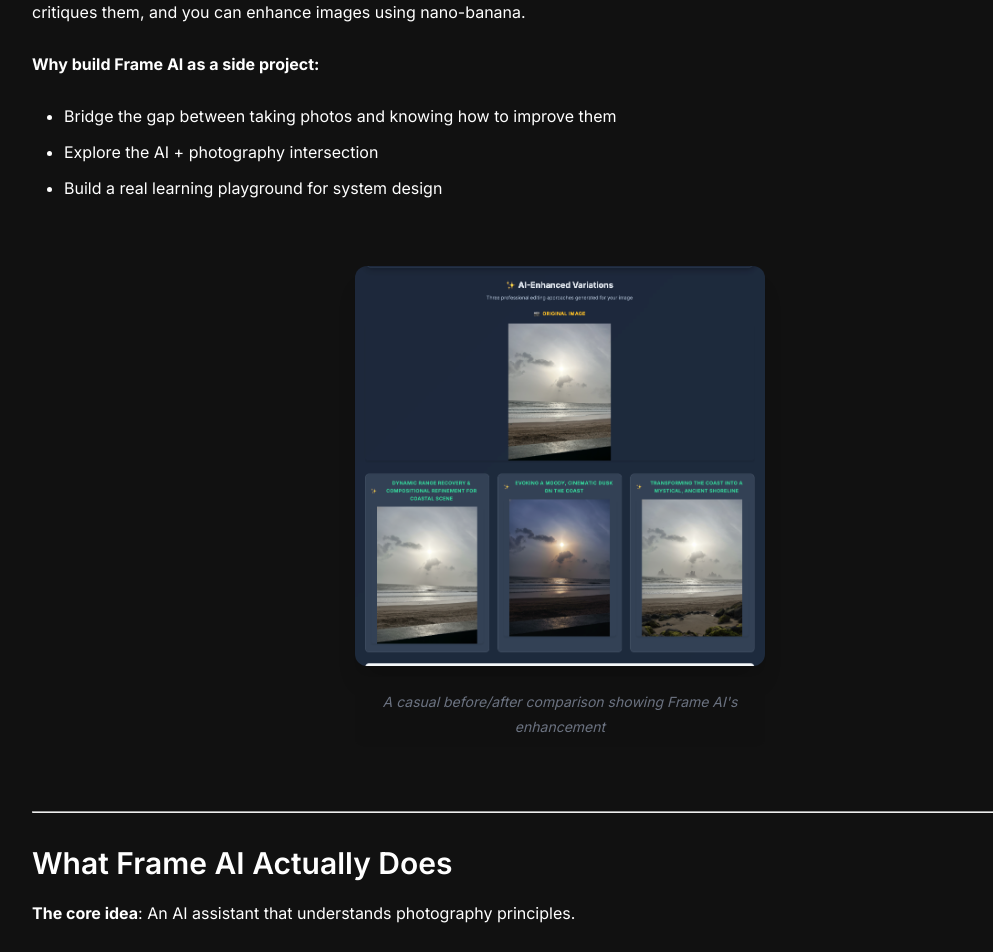
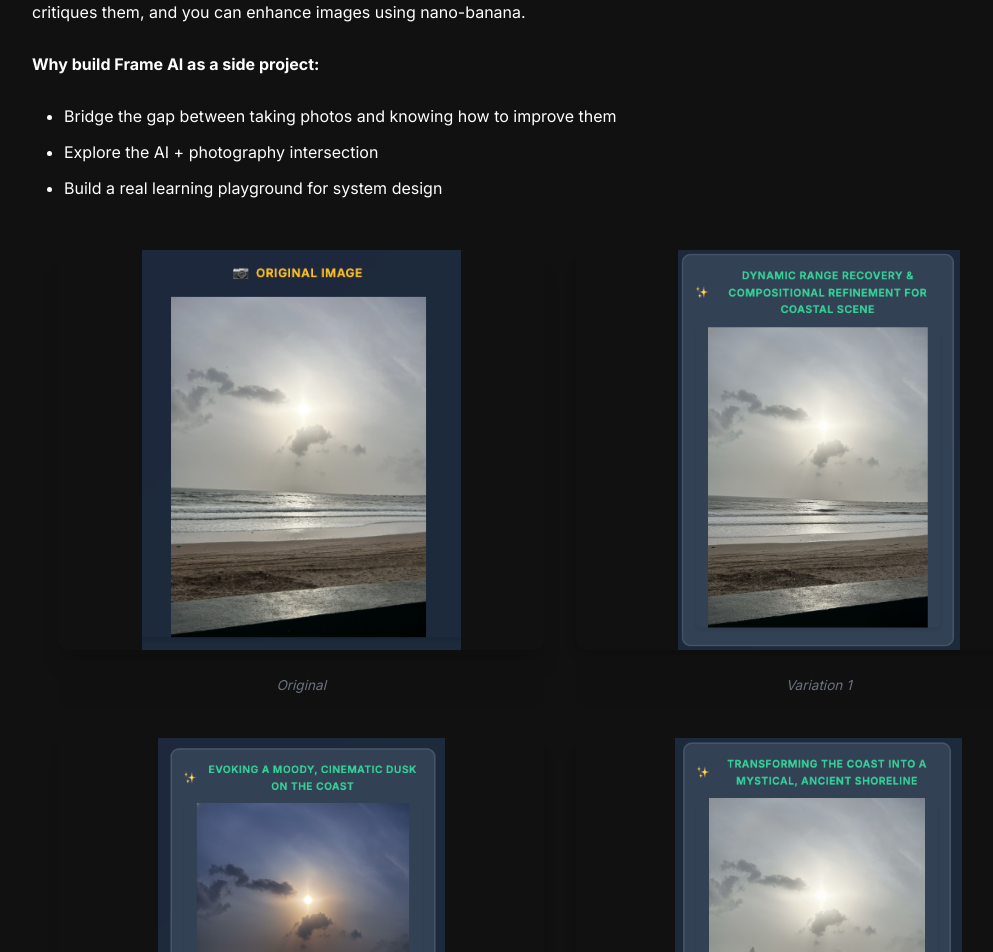
Before and after one commit to BKG123/BKG123.github.io, a Jekyll site: the page built from _posts/2025-10-20-frame-ai.md, in a window 1280 px wide. Shown: the part 699-1651 px from the top of the page, without its empty margins (80-1073 px from the left). Built offline with Jekyll 4.4.1, drawn with Linux system fonts in a browser that asks for light colours; some of the changed text lies outside the part shown.

Commit message:
Revamp "Frame AI" blog post with a new image grid layout showcasing original and enhanced photo variations. Update styles for improved visual presentation and adjust stylesheet version for consistency across the site.

```diff
--- a/_posts/2025-10-20-frame-ai.md
+++ b/_posts/2025-10-20-frame-ai.md
@@ -16,10 +16,27 @@ Every developer will tell you this: "I want to work on a side project to improve
 - Explore the AI + photography intersection
 - Build a real learning playground for system design
 
-<figure>
-  <img src="/assets/images/2025-10-20-frame-ai/comparison.png" alt="Before and after photo comparison">
-  <figcaption>A casual before/after comparison showing Frame AI's enhancement</figcaption>
-</figure>
+<div class="image-grid">
+  <figure>
+    <img src="/assets/images/2025-10-20-frame-ai/og_image.png" alt="Original photo">
+    <figcaption>Original</figcaption>
+  </figure>
+
+  <figure>
+    <img src="/assets/images/2025-10-20-frame-ai/var1.png" alt="Enhanced variation 1">
+    <figcaption>Variation 1</figcaption>
+  </figure>
+
+  <figure>
+    <img src="/assets/images/2025-10-20-frame-ai/var2.png" alt="Enhanced variation 2">
+    <figcaption>Variation 2</figcaption>
+  </figure>
+
+  <figure>
+    <img src="/assets/images/2025-10-20-frame-ai/var3.png" alt="Enhanced variation 3">
+    <figcaption>Variation 3</figcaption>
+  </figure>
+</div>
 
 ---
 
--- a/_sass/_base.scss
+++ b/_sass/_base.scss
@@ -204,4 +204,43 @@ img {
       margin: $spacer-md auto;
     }
   }
+
+  // Image grid for multiple images
+  .image-grid {
+    display: grid;
+    grid-template-columns: repeat(2, 1fr);
+    gap: $spacer-lg;
+    margin: $spacer-xl auto;
+    max-width: 95%;
+
+    @media (max-width: 768px) {
+      grid-template-columns: 1fr;
+      gap: $spacer-md;
+      max-width: 100%;
+    }
+
+    figure {
+      margin: 0;
+      max-width: 100%;
+
+      img {
+        width: 100%;
+        height: auto;
+        object-fit: contain;
+
+        @media (max-width: 768px) {
+          width: 100%;
+        }
+      }
+
+      figcaption {
+        font-size: 0.85rem;
+        padding: $spacer-sm;
+
+        @media (max-width: 768px) {
+          font-size: 0.75rem;
+        }
+      }
+    }
+  }
 }
```
Also changed, not shown: assets/images/2025-10-20-frame-ai/og_image.png (added), assets/images/2025-10-20-frame-ai/var1.png (added), assets/images/2025-10-20-frame-ai/var2.png (added), assets/images/2025-10-20-frame-ai/var3.png (added), 13 other files.
